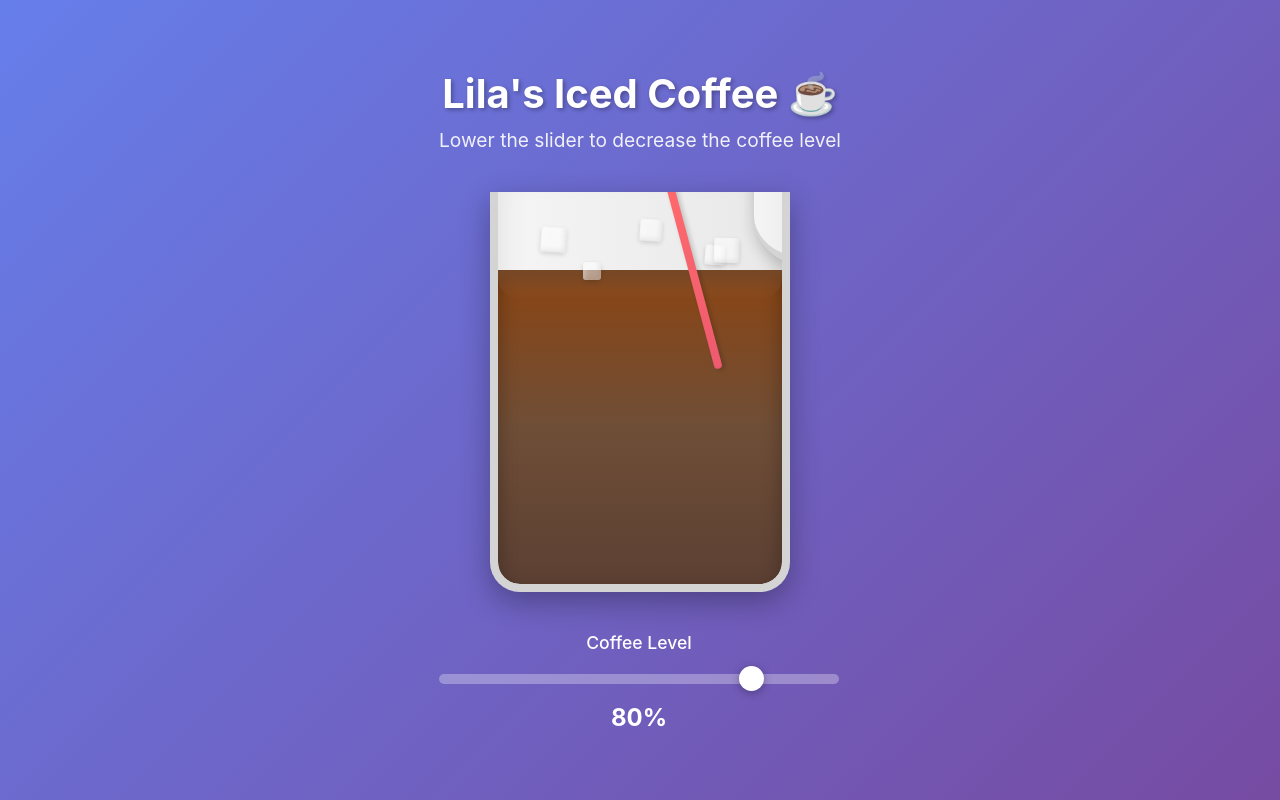
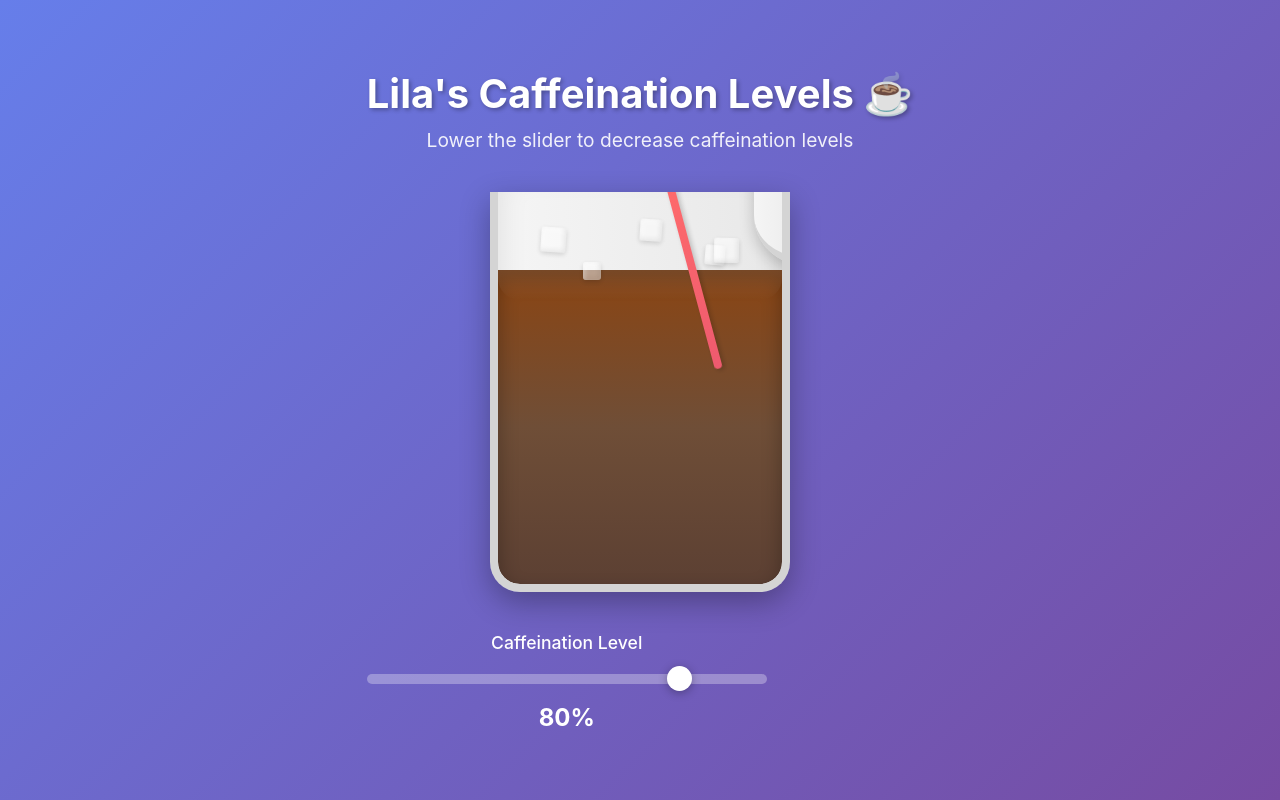
Before and after one commit to owenmoloney/LilaFuel, a plain HTML site: page index.html in a window 1280 px wide. Drawn offline with Linux system fonts and the light colour scheme.

```diff
--- a/index.html
+++ b/index.html
@@ -3,7 +3,7 @@
 <head>
   <meta charset="UTF-8">
   <meta name="viewport" content="width=device-width, initial-scale=1.0">
-  <title>Lila's Iced Coffee Monitor ☕</title>
+  <title>Lila's Caffeination Levels ☕</title>
   <style>
     * {
       margin: 0;
@@ -310,8 +310,8 @@
 </head>
 <body>
   <div class="container">
-    <h1>Lila's Iced Coffee ☕</h1>
-    <p class="subtitle">Lower the slider to decrease the coffee level</p>
+    <h1>Lila's Caffeination Levels ☕</h1>
+    <p class="subtitle">Lower the slider to decrease caffeination levels</p>
 
     <div class="coffee-cup-container">
       <div class="coffee-cup">
@@ -328,7 +328,7 @@
     </div>
 
     <div class="slider-container">
-      <div class="slider-label">Coffee Level</div>
+      <div class="slider-label">Caffeination Level</div>
       <input
         type="range"
         min="0"
@@ -411,7 +411,7 @@
             method: "POST",
             headers: { "Content-Type": "application/json" },
             body: JSON.stringify({
-              content: "⚠️ Lila's iced coffee level dropped below 20%! Time for a refill! ☕",
+              content: "⚠️ Lila's caffeination level dropped below 20%! Time for a refill! ☕",
             }),
           });
 
```
